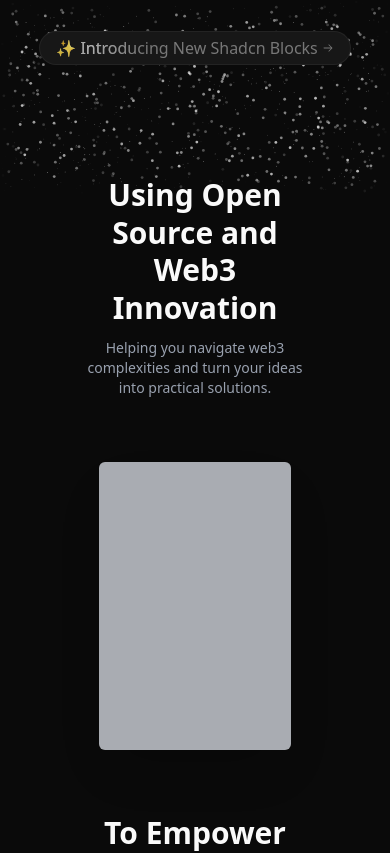
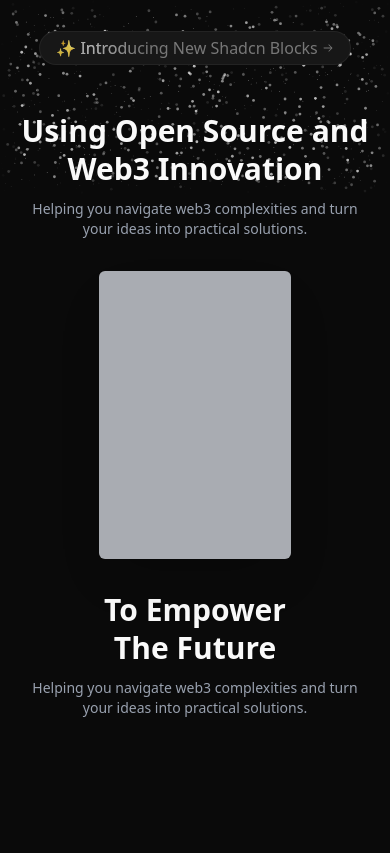
Before and after one commit to SagarNRao/shadcnblocks, a Next.js app: page /hero2 in a window 390 px wide. Shown: the top 853 px of the page. Built offline with nearby package versions, Linux system fonts and the light colour scheme.

Commit message:
spacing issues

```diff
--- a/src/app/hero2/page.tsx
+++ b/src/app/hero2/page.tsx
@@ -23,9 +23,9 @@ export default function Web3Innovation() {
         </div>
       </div>
 
-      <div className="flex flex-col md:flex-row lg:flex-row p-20 gap-8 lg:gap-12 sm:gap-5">
+      <div className="flex flex-col md:flex-row lg:flex-row p-4 sm:p-8 md:p-12 lg:p-20 gap-4 sm:gap-6 md:gap-8 lg:gap-12">
         {/* Left Section */}
-        <div className="flex-1 text-center md:text-left mb-8 lg:mb-0">
+        <div className="flex-1 text-center md:text-left mb-4 sm:mb-6 md:mb-8 lg:mb-0">
           <h1 className="text-3xl sm:text-4xl md:text-4xl lg:text-5xl xl:text-6xl font-bold leading-tight">
         Using Open Source and <br /> Web3 Innovation
           </h1>
@@ -36,13 +36,13 @@ export default function Web3Innovation() {
         </div>
 
         {/* Center Placeholder (Gray Square) */}
-        <div className="flex-1 flex items-center justify-center mb-8 lg:mb-0">
+        <div className="flex-1 flex items-center justify-center mb-4 sm:mb-6 md:mb-8 lg:mb-0">
           <div className="w-48 h-72 sm:w-56 sm:h-80 md:w-64 md:h-96 lg:w-80 lg:h-[28rem] xl:w-96 xl:h-[36rem] bg-gray-300 opacity-80 rounded-sm shadow-2xl"></div>
         </div>
 
         {/* Right Section */}
         <div className="flex-1 text-center md:text-left">
-          <div className="pb-0 lg:pb-50"></div>
+          <div className="pb-0 lg:pb-50 md:pb-50"></div>
           <h1 className="text-3xl sm:text-4xl md:text-4xl lg:text-5xl xl:text-6xl font-bold leading-tight lg:pt-20">
         To Empower <br /> The Future
           </h1>
```
